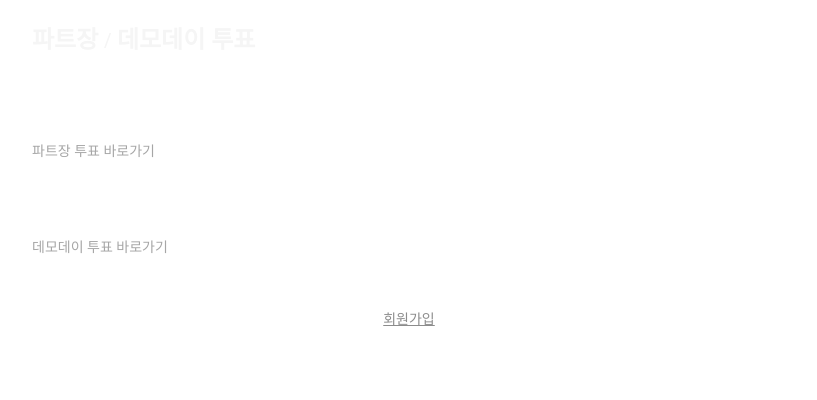
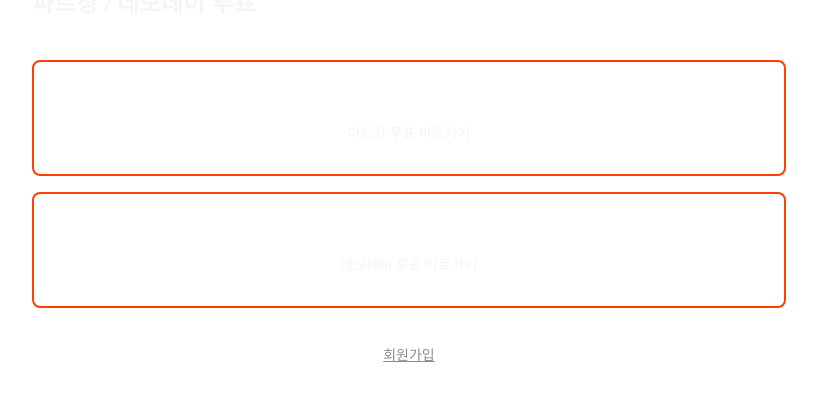
Before and after one commit to psst54/react-vote-20th, a Next.js app: page /home in a window 1280 px wide. Shown: the part 236-636 px from the top of the page, without its empty margins (231-1048 px from the left). Built offline with nearby package versions, Linux system fonts and the light colour scheme.

Commit message:
✨ feat:  카드 컴퍼넌트 생성

```diff
--- a/src/components/Card/card.css
+++ b/src/components/Card/card.css
@@ -1,27 +1,14 @@
-/* 버튼 크기 */
 .card.small {
   width: 12rem;
   height: 5rem;
 }
 
 .card.medium {
-  img {
-    width: 16rem;
-    height: 6rem;
-  }
+  width: 16rem;
+  height: 6rem;
 }
 
-/* todo : 크기 수정해야함 */
 .card.large {
   width: 18rem;
   height: 18rem;
-  /* padding: 12px 20px; */
 }
-
-/* todo : masonry에 들어갈 동적 크기 card */
-.card.dynamic {
-  img {
-    width: 100%;
-    height: auto;
-  }
-}
--- a/src/components/Card/index.tsx
+++ b/src/components/Card/index.tsx
@@ -1,36 +1,58 @@
 import React from 'react';
-import styled from 'styled-components';
+import styled, { css } from 'styled-components';
 import Text from '../atoms/Text';
 
-import './card.css';
-
 export interface CardProps {
-  /** How large should the card be? */
-  size?: 'small' | 'medium' | 'large' | 'dynamic';
-
-  /** Card Title */
+  size?: 'small' | 'medium' | 'large';
   title?: string;
-  /** Card Content */
   content?: string;
-  /** Optional click handler */
+  voteCount?: number; // 투표 수 표시
+  selected?: boolean; // 선택된 카드인지 여부
   onClick?: () => void;
 }
 
-const CardWrapper = styled.div`
+const CardWrapper = styled.div<{ selected?: boolean }>`
   display: flex;
   flex-direction: column;
+  align-items: center;
+  justify-content: center;
+  // width: 100%;
   cursor: pointer;
+  border: 2px solid ${({ theme }) => theme.colors.primary[100]};
+  border-radius: 8px;
+  padding: 1rem;
+  transition: all 0.3s ease;
+
+  &:hover {
+    background-color: ${({ theme }) => theme.colors.primary[100]};
+  }
 `;
 
-const CardContent = styled(Text)`
-  color: ${({ theme }) => theme.colors.gray[200]};
+const VoteCount = styled(Text)`
+  margin-top: 0.5rem;
+  font-weight: bold;
+  color: ${({ theme }) => theme.colors.gray[600]};
 `;
 
-export default function Card({ size, title, content, onClick }: CardProps) {
+export default function Card({
+  size,
+  title,
+  content,
+  voteCount,
+  selected,
+  onClick,
+}: CardProps) {
   return (
-    <CardWrapper onClick={onClick} className={`card ${size}`}>
+    <CardWrapper
+      selected={selected}
+      onClick={onClick}
+      className={`card ${size}`}
+    >
       <Text variant="body1_md">{title}</Text>
-      <CardContent variant="body3">{content}</CardContent>
+      {content && <Text variant="body3">{content}</Text>}
+      {voteCount !== undefined && (
+        <VoteCount variant="body3">Votes: {voteCount}</VoteCount>
+      )}
     </CardWrapper>
   );
 }
```
